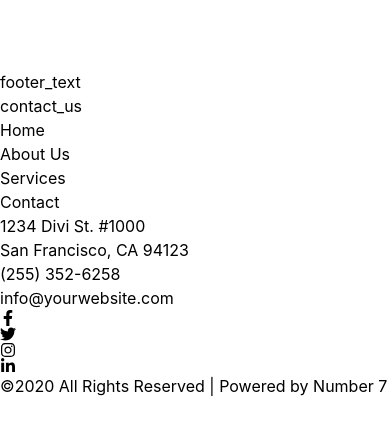
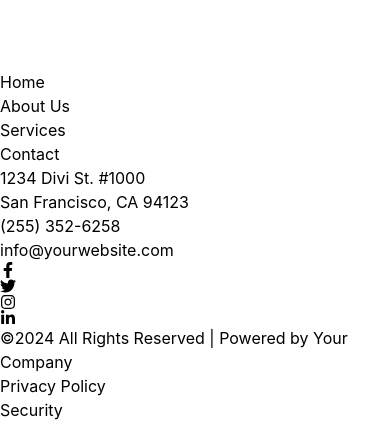
Before and after one commit to vigneshwaranbalamurugan/VISHWAS, a React (Vite) app in the folder vishwas/: page / in a window 390 px wide. Shown: the part 6116-6541 px from the top of the page. Before the commit the page ends 6514 px from the top, so only its background shows below. Built offline with nearby package versions, Linux system fonts and the light colour scheme.

Commit message:
home footer

```diff
--- a/vishwas/src/components/Footer.tsx
+++ b/vishwas/src/components/Footer.tsx
@@ -3,36 +3,61 @@ import { FaFacebookF, FaTwitter, FaInstagram, FaLinkedinIn } from 'react-icons/f
 
 const Footer = () => {
   return (
-    <footer className="bg-[#51c051] text-white py-5 w-full bottom-0 left-0 mt-auto">
-      <div className="flex justify-between p-4">
-        <div>
-          <ul className="list-none p-0">
-            <li className="mb-2">Home</li>
-            <li className="mb-2">About Us</li>
-            <li className="mb-2">Services</li>
-            <li className="mb-2">Contact</li>
+    <footer className="bg-[#0d1b2a] text-white py-8 w-full mt-auto">
+      <div className="max-w-screen-xl mx-auto px-4 md:flex md:justify-between">
+        {/* Left Section: Links */}
+        <div className="mb-6 md:mb-0">
+          <ul className="list-none space-y-2">
+            <li className="hover:text-gray-400 transition-colors duration-300">Home</li>
+            <li className="hover:text-gray-400 transition-colors duration-300">About Us</li>
+            <li className="hover:text-gray-400 transition-colors duration-300">Services</li>
+            <li className="hover:text-gray-400 transition-colors duration-300">Contact</li>
           </ul>
         </div>
 
-        <div>
-          <p>
+        {/* Middle Section: Address */}
+        <div className="text-sm mb-6 md:mb-0">
+          <p className="leading-relaxed">
             1234 Divi St. #1000<br />
             San Francisco, CA 94123<br />
             (255) 352-6258<br />
-            info@yourwebsite.com
+            <a href="mailto:info@yourwebsite.com" className="hover:text-gray-400 transition-colors duration-300">
+              info@yourwebsite.com
+            </a>
           </p>
         </div>
 
-        <div className="flex space-x-4 text-white text-lg">
-          <FaFacebookF className="hover:text-gray-300 transition-colors duration-300" />
-          <FaTwitter className="hover:text-gray-300 transition-colors duration-300" />
-          <FaInstagram className="hover:text-gray-300 transition-colors duration-300" />
-          <FaLinkedinIn className="hover:text-gray-300 transition-colors duration-300" />
+        {/* Right Section: Social Icons */}
+        <div className="flex space-x-6 text-lg">
+          <a href="#" aria-label="Facebook" className="hover:text-gray-400 transition-colors duration-300">
+            <FaFacebookF />
+          </a>
+          <a href="#" aria-label="Twitter" className="hover:text-gray-400 transition-colors duration-300">
+            <FaTwitter />
+          </a>
+          <a href="#" aria-label="Instagram" className="hover:text-gray-400 transition-colors duration-300">
+            <FaInstagram />
+          </a>
+          <a href="#" aria-label="LinkedIn" className="hover:text-gray-400 transition-colors duration-300">
+            <FaLinkedinIn />
+          </a>
         </div>
       </div>
 
-      <div className="text-center mt-5">
-        ©2020 All Rights Reserved | Powered by Number 7
+      {/* Bottom Section: Copyright */}
+      <div className="border-t border-gray-600 mt-8 pt-6 text-center text-sm">
+        <p>©2024 All Rights Reserved | Powered by Your Company</p>
+        <ul className="flex justify-center space-x-4 mt-4">
+          <li>
+            <a href="#" className="hover:text-gray-400">Privacy Policy</a>
+          </li>
+          <li>
+            <a href="#" className="hover:text-gray-400">Security</a>
+          </li>
+          <li>
+            <a href="#" className="hover:text-gray-400">Accessibility</a>
+          </li>
+        </ul>
       </div>
     </footer>
   );
--- a/vishwas/src/pages/home/Home.tsx
+++ b/vishwas/src/pages/home/Home.tsx
@@ -326,17 +326,7 @@ const Home: React.FC = () => {
       </div>
 
       {/* Footer */}
-      <footer className="bg-gray-900 text-white py-8">
-        <div className="container mx-auto text-center">
-          <p className="text-lg">{t('footer_text')}</p>
-          <Link
-            to="/contact"
-            className="block mt-4 text-green-500 hover:text-green-700"
-          >
-            {t('contact_us')}
-          </Link>
-        </div>
-      </footer>
+
     </div>
   );
 };
```
